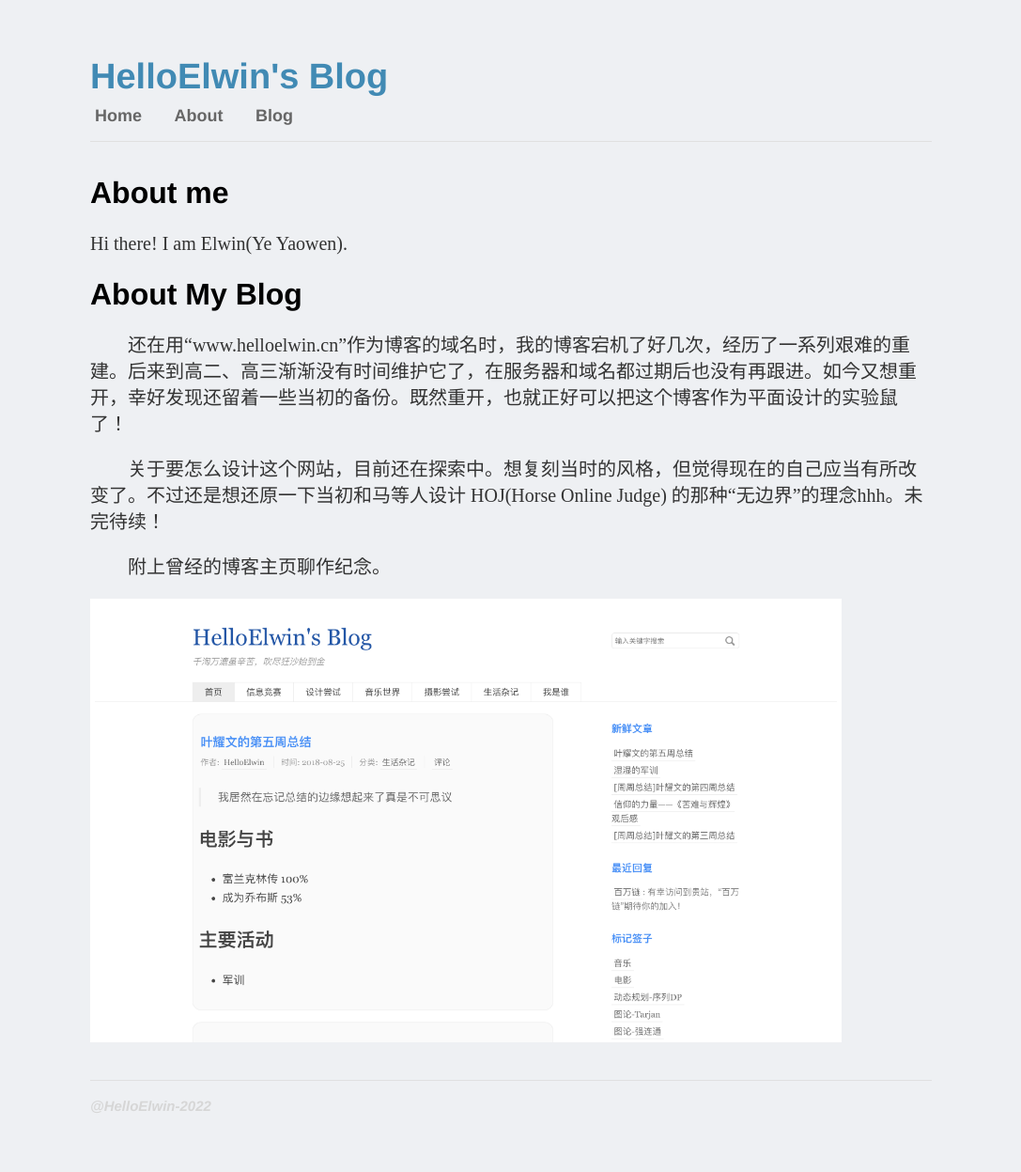
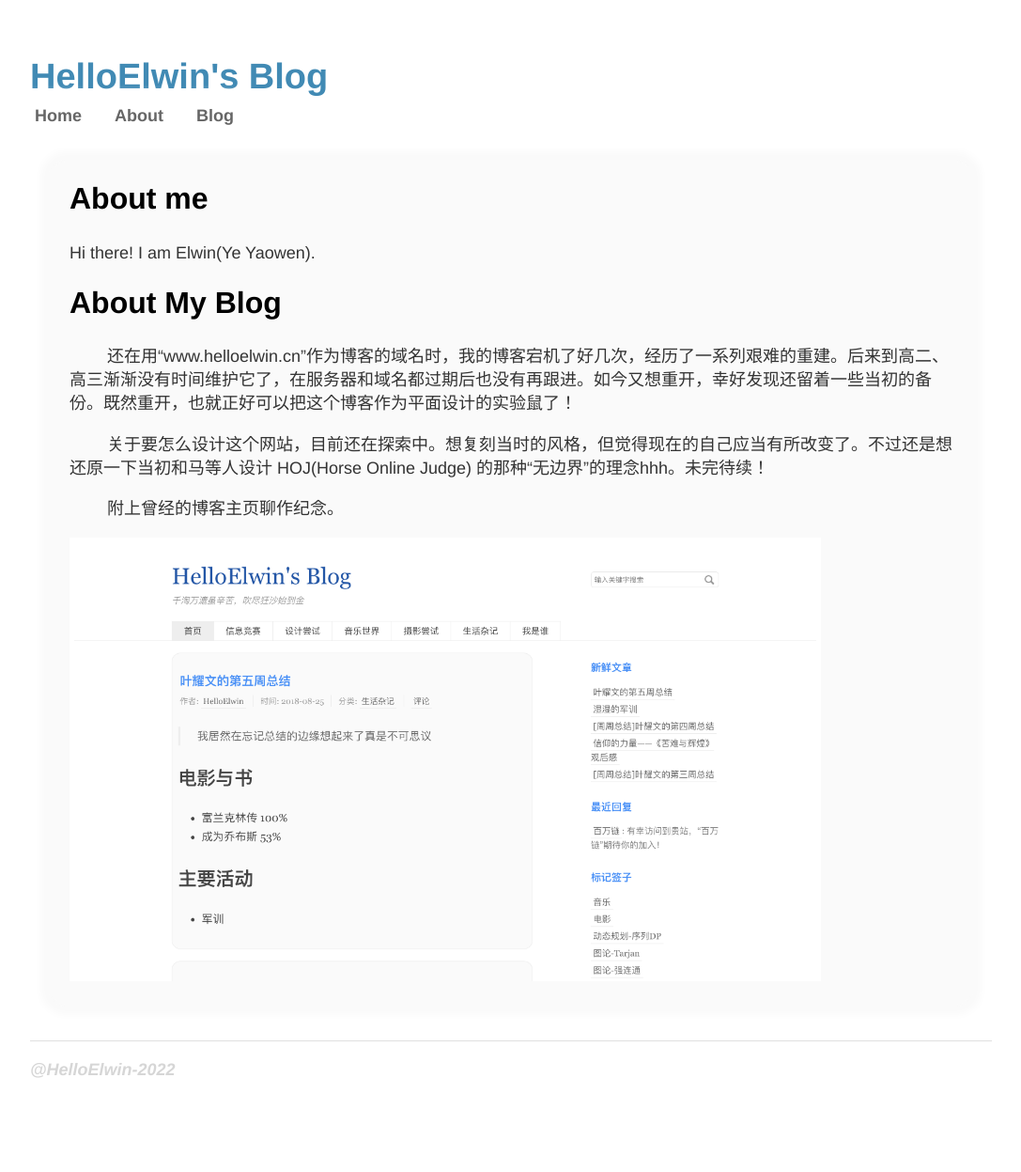
Before and after one commit to HelloElwin/HelloElwin.github.io, a Jekyll site: the page built from about/index.html, in a window 1280 px wide. Shown: the whole page at 94% size, without its empty margins (96-1183 px from the left). Built offline with Jekyll 4.4.1, drawn with Linux system fonts in a browser that asks for light colours; after the commit the page ends 1211 px from its top, so only the background shows below that.

Commit message:
updated the theme

```diff
--- a/_config.yml
+++ b/_config.yml
@@ -1,5 +1,6 @@
 name: HelloElwin
 permalink: /blog/:year/:month/:day/:title
+highlighter: rouge
 
 # Conversion
 markdown            : kramdown
@@ -18,8 +19,3 @@ kramdown:
   hard_wrap         : false
   footnote_nr       : 1
   show_warnings     : false
-
-# Build settings
-theme: minima
-plugins:
-  - jekyll-feed
--- a/_layouts/post.html
+++ b/_layouts/post.html
@@ -1,8 +1,8 @@
 ---
 layout: default
 ---
-<h1>{{ page.title }}</h1>
-<p class="meta">{{ page.date | date_to_string }}</p>
+<h1 class="post-title">{{ page.title }}</h1>
+<p class="meta"><b>Published: </b>{{ page.date | date_to_string }}</p>
 
 <div class="post">
   {{ content }}
--- a/about/index.html
+++ b/about/index.html
@@ -3,7 +3,7 @@ layout: default
 title: HelloElwin's Blog
 ---
 
-
+<div class="post">
 <h1>
 About me
 </h1>
@@ -26,3 +26,4 @@ About My Blog
 </p>
 
 <img src="/images/old_blog.png" alt="Old Blog" width="800">
+</div>
--- a/css/main.css
+++ b/css/main.css
@@ -3,10 +3,16 @@
 某种蓝 #418ab4
 */
 
+@font-face {
+	font-family: menlo;
+	src: '/fonts/menlo.ttc'
+}
+
 body {
+	font-size: 18px;
+    font-family: 'San Francisco', 'Helvetica', 'Arial', 'Sans-Serif';
     margin: 60px auto;
-    width: 70%;
-	background-color: #eef0f3;
+    width: 80%;
 }
 
 /* 导航区与页尾 */
@@ -15,8 +21,8 @@ footer {
     border-top: 1px solid #e0e0e0;
 	margin-top: 36px;
 }
+
 nav {
-    border-bottom: 1px solid #e0e0e0;
 	margin-bottom: 36px;
 }
 
@@ -34,14 +40,14 @@ nav ul li a {
 	padding-bottom:	5px;
 	border-radius:	10px;
 	color: #666666;
-	transition: all 0.1s;
-	/* box-shadow: 0 0 9px 9px #eef0f3; */
+	transition: all 0.2s;
+	box-shadow: 0 0 9px 9px #ffffff;
 }
 
 nav ul li a:hover {
-	color: #101420;
-	background-color: #ffffff;
-	box-shadow: 0 0 3px 3px #ffffff;
+	color: #000000;
+	background-color: #eef0f3;
+	box-shadow: 0 0 3px 3px #eef0f3;
 }
 
 nav ul li, footer ul li {
@@ -55,39 +61,87 @@ nav ul h1 {
 	font-size: 38px;
 	margin-bottom: 10px;
 	margin-top: 10px;
+	border-bottom: 0px;
+	padding-bottom: 0px;
 }
 
 footer ul p {
 	margin-top: 0px;
 	font-style: italic;
 	color: #d6d6d6;
-	font-size: 15px;
+}
+
+/* 标题区 */
+
+h1 {
+    font-size: 32px;
+	padding-bottom: 5px;
+}
+
+h2 {
+    font-size:28px;
+}
+
+h3 {
+    font-size:24px;
+}
+
+h4 {
+    font-size:19px;
+}
+
+h5 {
+    font-size:15px;
 }
 
 /* 通用区 */
+
 a {
     text-decoration: none;
     color: #999;
 }
-a:hover {
-    /*text-decoration: underline;*/
-}
-h1 {
-    font-size: 32px;
-    font-family:'Helvetica', 'Arial', 'Sans-Serif';
-}
+
 p {
-    font-size: 20px;
+    font-size: 18px;
     line-height: 1.4em;
     color: #333;
 }
 
-
 ul.posts {
     margin: 20px auto 40px;
-    font-size: 1.5em;
 }
 
 ul.posts li {
-    list-style: none;
+    /* list-style: none; */
 }
+
+code {
+	font-family: menlo;
+	color: #46a;
+}
+
+/* Post 区 */
+
+.post {
+	margin-left: 20px;
+	margin-right: 20px;
+	padding-left: 20px;
+	padding-right: 20px;
+	padding-bottom:20px;
+	background-color: #fafafa;
+	border-radius: 18px;
+	border-style: solid;
+	border-color: #fafafa;
+	border-width: 2px;
+	box-shadow: 0 0 9px 9px #fafafa;
+}
+
+.meta {
+	margin-top: 0px;
+	color: #bcbcbc;
+	font-style: italic;
+}
+
+.post-title {
+	margin-bottom: 0px;
+}
```
Also changed, not shown: _posts/2022-02-14-first-post.md (+12 -1 lines), 3 other files.
